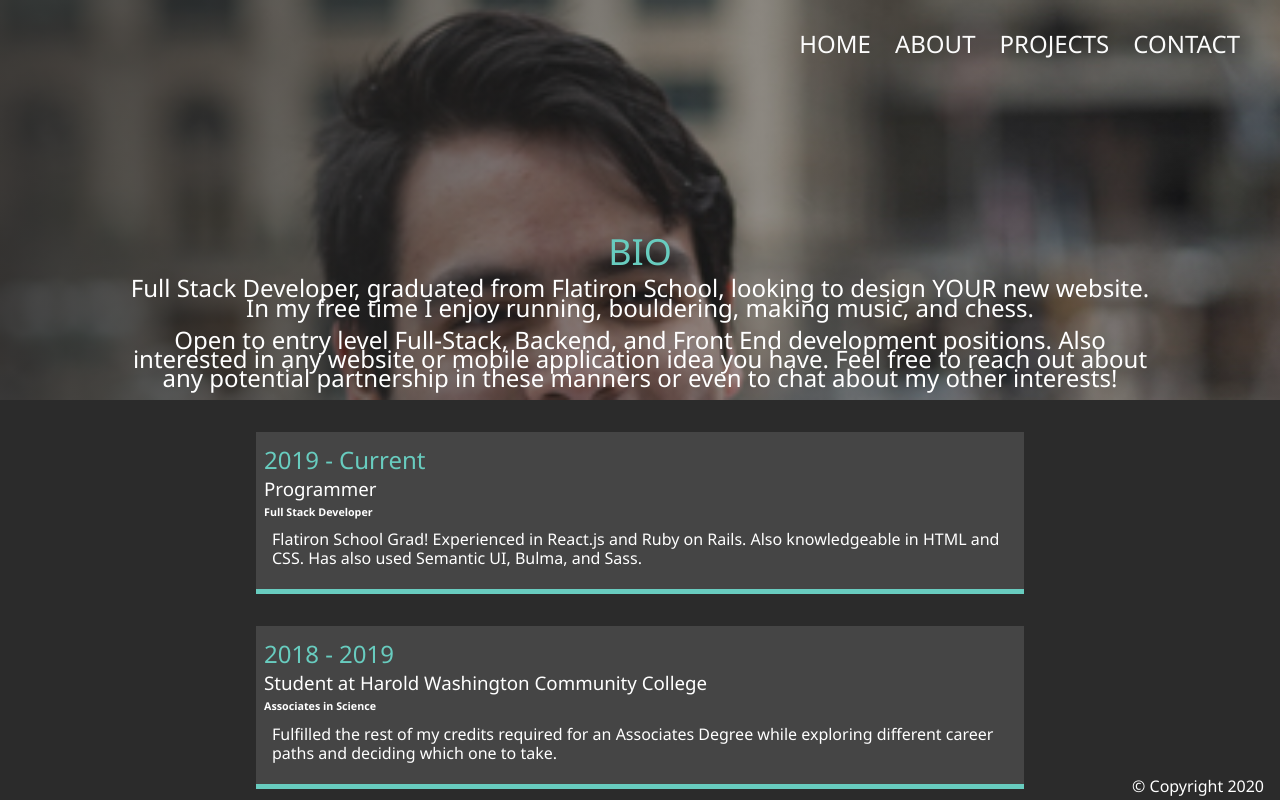
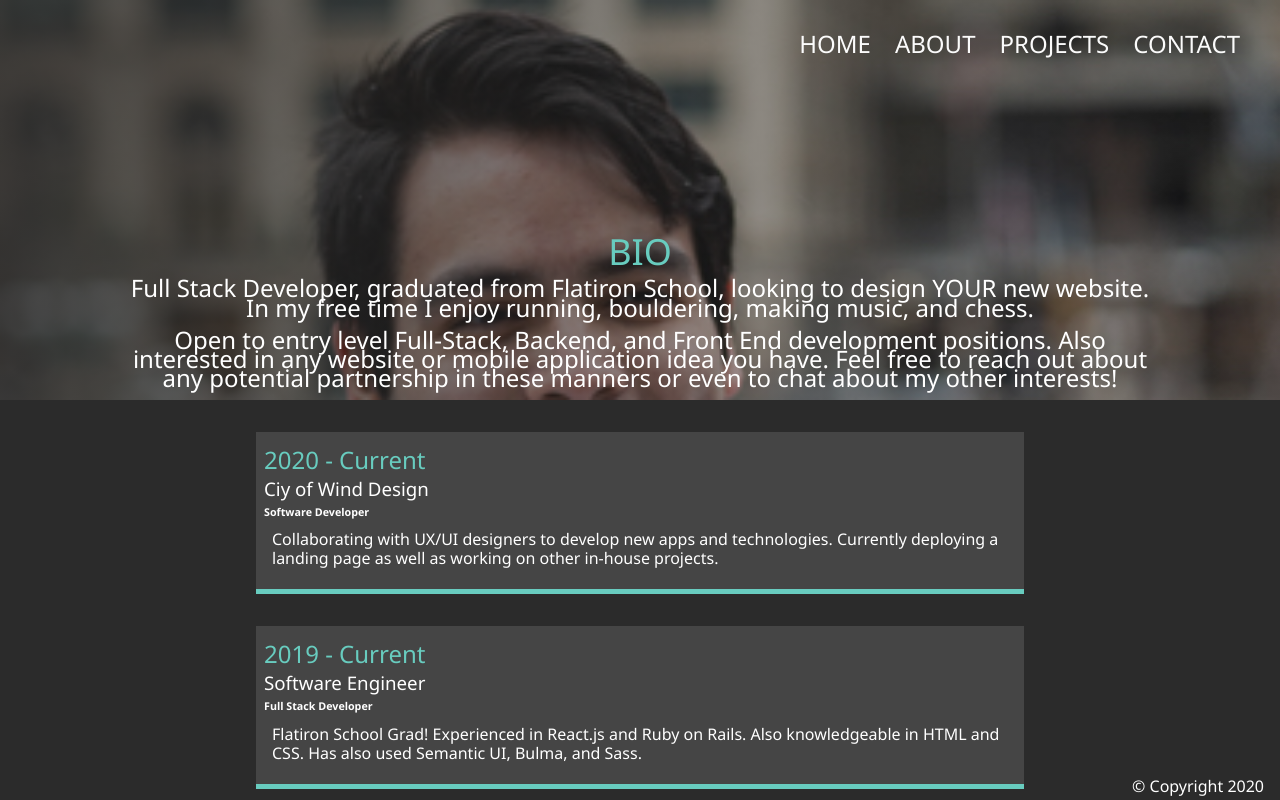
Before and after one commit to alinan-vn/react-portfolio, a React (Create React App) app: page /about in a window 1280 px wide. Shown: the top 800 px of the page. Built offline with nearby package versions, Linux system fonts and the light colour scheme.

Commit message:
updated About component

```diff
--- a/src/components/about/index.js
+++ b/src/components/about/index.js
@@ -15,8 +15,14 @@ class About extends React.Component{
 
                 <div className='jobs'>
                     <div className='jobs__job'>
+                        <h2 className='text-secondary'>2020 - Current</h2>
+                        <h3>Ciy of Wind Design</h3>
+                        <h6>Software Developer</h6>
+                        <p>Collaborating with UX/UI designers to develop new apps and technologies. Currently deploying a landing page as well as working on other in-house projects.</p>
+                    </div>
+                    <div className='jobs__job'>
                         <h2 className='text-secondary'>2019 - Current</h2>
-                        <h3>Programmer</h3>
+                        <h3>Software Engineer</h3>
                         <h6>Full Stack Developer</h6>
                         <p>Flatiron School Grad! Experienced in React.js and Ruby on Rails. Also knowledgeable in HTML and CSS. Has also used Semantic UI, Bulma, and Sass.</p>
                     </div>
```
